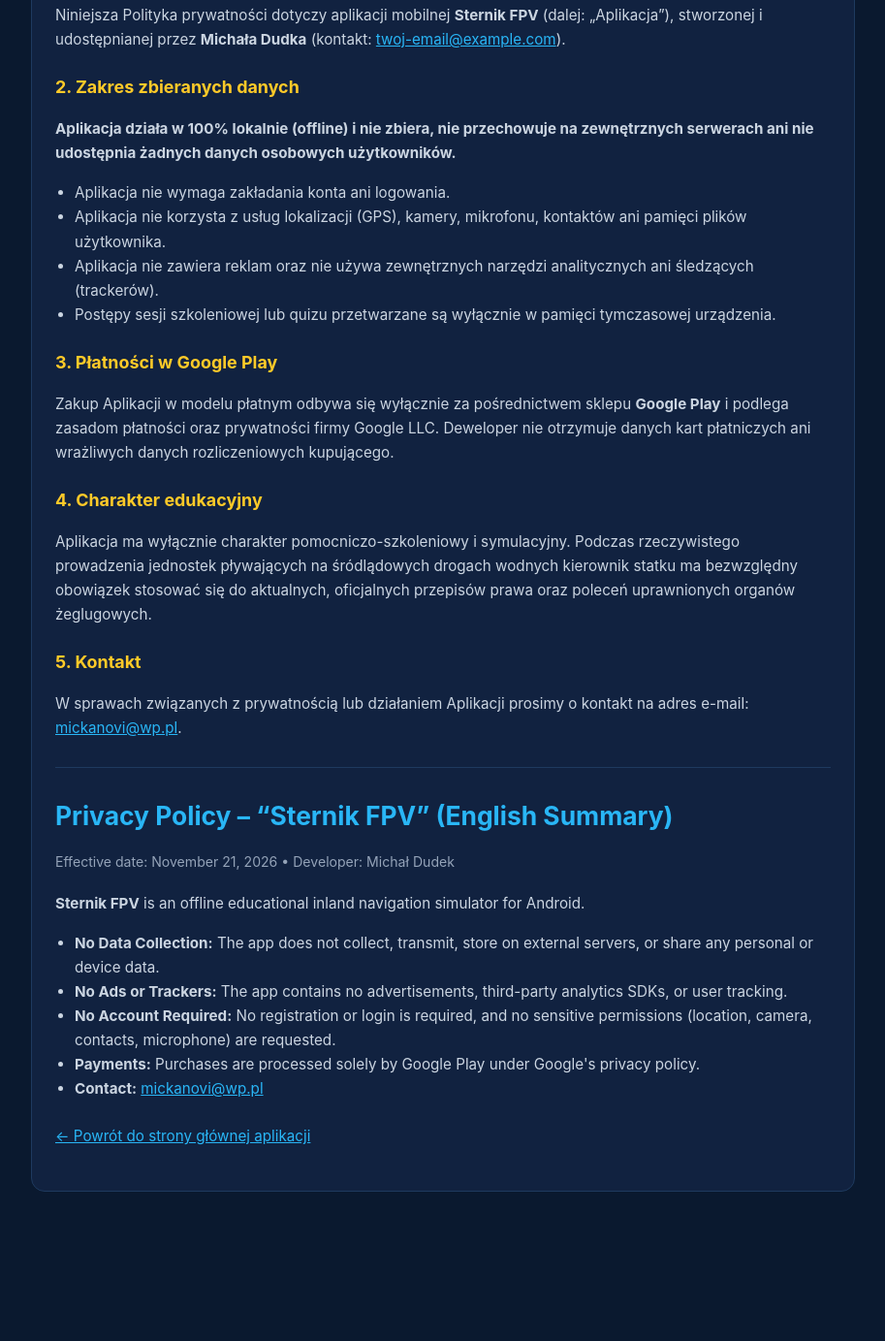
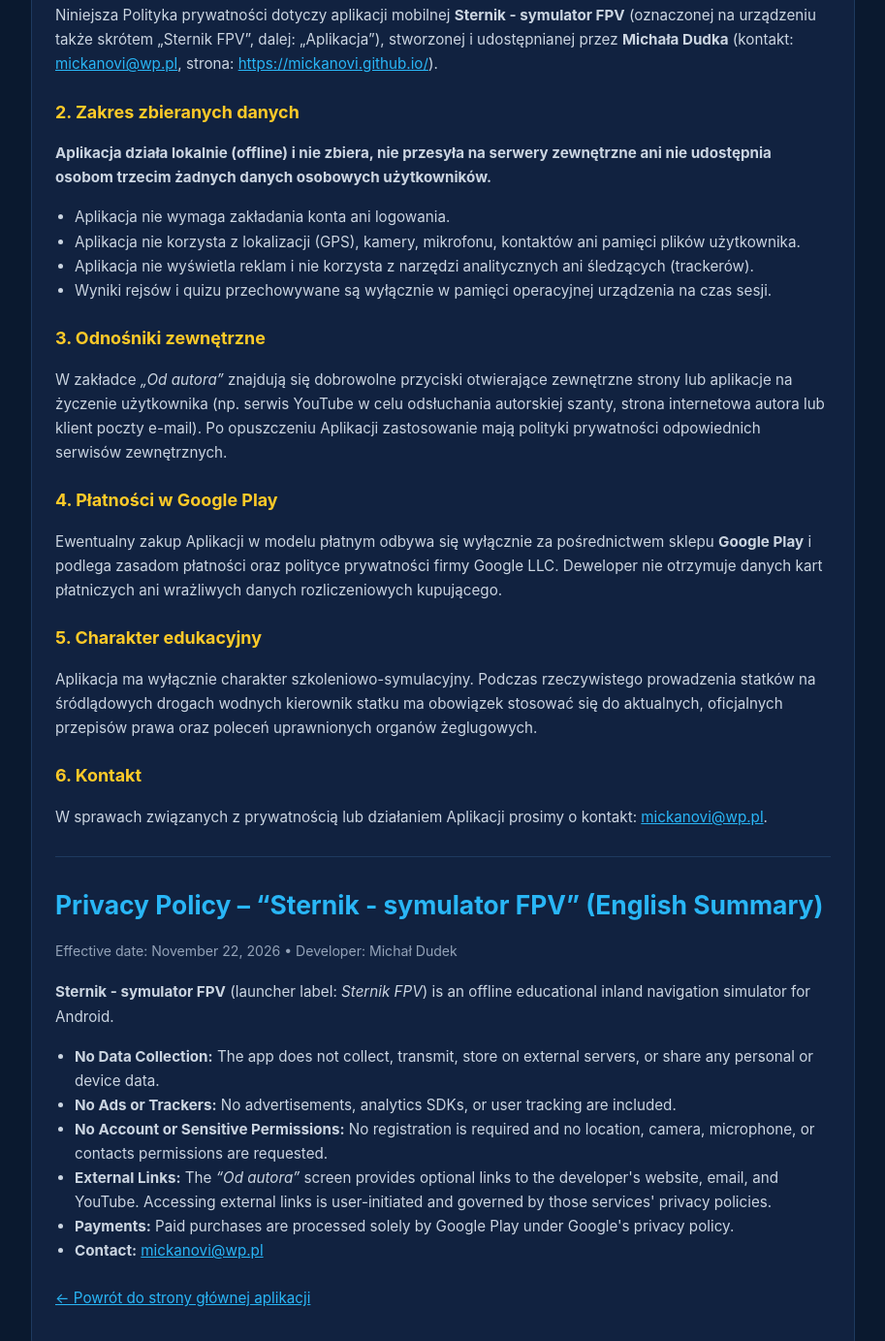
Before and after one commit to Mickanovi/mickanovi.github.io, a plain HTML site: page polityka-prywatnosci.htm in a window 1280 px wide. Shown: the part 223-1606 px from the top of the page at 97% size, without its empty margins (183-1096 px from the left). Before the commit the page ends 1484 px from the top, so only its background shows below. Drawn offline with Linux system fonts and the light colour scheme.

Commit message:
Update polityka-prywatnosci.htm

```diff
--- a/polityka-prywatnosci.htm
+++ b/polityka-prywatnosci.htm
@@ -32,40 +32,44 @@
 </head>
 <body>
   <div class="wrap">
-    <h1>Polityka prywatności aplikacji „Sternik FPV”</h1>
-    <p class="meta">Aplikacja szkoleniowa • Wersja dokumentu z dnia: 21.11.2026 r. • Wydawca: Michał Dudek</p>
+    <h1>Polityka prywatności aplikacji „Sternik - symulator FPV”</h1>
+    <p class="meta">Aplikacja szkoleniowa (ikona: Sternik FPV) • Data aktualizacji: 22.11.2026 r. • Wydawca: Michał Dudek</p>
 
     <h2>1. Informacje ogólne</h2>
-    <p>Niniejsza Polityka prywatności dotyczy aplikacji mobilnej <strong>Sternik FPV</strong> (dalej: „Aplikacja”), stworzonej i udostępnianej przez <strong>Michała Dudka</strong> (kontakt: <a href="mailto:twoj-email@example.com">twoj-email@example.com</a>).</p>
+    <p>Niniejsza Polityka prywatności dotyczy aplikacji mobilnej <strong>Sternik - symulator FPV</strong> (oznaczonej na urządzeniu także skrótem „Sternik FPV”, dalej: „Aplikacja”), stworzonej i udostępnianej przez <strong>Michała Dudka</strong> (kontakt: <a href="mailto:mickanovi@wp.pl">mickanovi@wp.pl</a>, strona: <a href="https://mickanovi.github.io/">https://mickanovi.github.io/</a>).</p>
 
     <h2>2. Zakres zbieranych danych</h2>
-    <p><strong>Aplikacja działa w 100% lokalnie (offline) i nie zbiera, nie przechowuje na zewnętrznych serwerach ani nie udostępnia żadnych danych osobowych użytkowników.</strong></p>
+    <p><strong>Aplikacja działa lokalnie (offline) i nie zbiera, nie przesyła na serwery zewnętrzne ani nie udostępnia osobom trzecim żadnych danych osobowych użytkowników.</strong></p>
     <ul>
       <li>Aplikacja nie wymaga zakładania konta ani logowania.</li>
-      <li>Aplikacja nie korzysta z usług lokalizacji (GPS), kamery, mikrofonu, kontaktów ani pamięci plików użytkownika.</li>
-      <li>Aplikacja nie zawiera reklam oraz nie używa zewnętrznych narzędzi analitycznych ani śledzących (trackerów).</li>
-      <li>Postępy sesji szkoleniowej lub quizu przetwarzane są wyłącznie w pamięci tymczasowej urządzenia.</li>
+      <li>Aplikacja nie korzysta z lokalizacji (GPS), kamery, mikrofonu, kontaktów ani pamięci plików użytkownika.</li>
+      <li>Aplikacja nie wyświetla reklam i nie korzysta z narzędzi analitycznych ani śledzących (trackerów).</li>
+      <li>Wyniki rejsów i quizu przechowywane są wyłącznie w pamięci operacyjnej urządzenia na czas sesji.</li>
     </ul>
 
-    <h2>3. Płatności w Google Play</h2>
-    <p>Zakup Aplikacji w modelu płatnym odbywa się wyłącznie za pośrednictwem sklepu <strong>Google Play</strong> i podlega zasadom płatności oraz prywatności firmy Google LLC. Deweloper nie otrzymuje danych kart płatniczych ani wrażliwych danych rozliczeniowych kupującego.</p>
+    <h2>3. Odnośniki zewnętrzne</h2>
+    <p>W zakładce <em>„Od autora”</em> znajdują się dobrowolne przyciski otwierające zewnętrzne strony lub aplikacje na życzenie użytkownika (np. serwis YouTube w celu odsłuchania autorskiej szanty, strona internetowa autora lub klient poczty e-mail). Po opuszczeniu Aplikacji zastosowanie mają polityki prywatności odpowiednich serwisów zewnętrznych.</p>
 
-    <h2>4. Charakter edukacyjny</h2>
-    <p>Aplikacja ma wyłącznie charakter pomocniczo-szkoleniowy i symulacyjny. Podczas rzeczywistego prowadzenia jednostek pływających na śródlądowych drogach wodnych kierownik statku ma bezwzględny obowiązek stosować się do aktualnych, oficjalnych przepisów prawa oraz poleceń uprawnionych organów żeglugowych.</p>
+    <h2>4. Płatności w Google Play</h2>
+    <p>Ewentualny zakup Aplikacji w modelu płatnym odbywa się wyłącznie za pośrednictwem sklepu <strong>Google Play</strong> i podlega zasadom płatności oraz polityce prywatności firmy Google LLC. Deweloper nie otrzymuje danych kart płatniczych ani wrażliwych danych rozliczeniowych kupującego.</p>
 
-    <h2>5. Kontakt</h2>
-    <p>W sprawach związanych z prywatnością lub działaniem Aplikacji prosimy o kontakt na adres e-mail: <a href="mailto:mickanovi@wp.pl">mickanovi@wp.pl</a>.</p>
+    <h2>5. Charakter edukacyjny</h2>
+    <p>Aplikacja ma wyłącznie charakter szkoleniowo-symulacyjny. Podczas rzeczywistego prowadzenia statków na śródlądowych drogach wodnych kierownik statku ma obowiązek stosować się do aktualnych, oficjalnych przepisów prawa oraz poleceń uprawnionych organów żeglugowych.</p>
+
+    <h2>6. Kontakt</h2>
+    <p>W sprawach związanych z prywatnością lub działaniem Aplikacji prosimy o kontakt: <a href="mailto:mickanovi@wp.pl">mickanovi@wp.pl</a>.</p>
 
     <hr>
 
-    <h1>Privacy Policy – “Sternik FPV” (English Summary)</h1>
-    <p class="meta">Effective date: November 21, 2026 • Developer: Michał Dudek</p>
-    <p><strong>Sternik FPV</strong> is an offline educational inland navigation simulator for Android.</p>
+    <h1>Privacy Policy – “Sternik - symulator FPV” (English Summary)</h1>
+    <p class="meta">Effective date: November 22, 2026 • Developer: Michał Dudek</p>
+    <p><strong>Sternik - symulator FPV</strong> (launcher label: <em>Sternik FPV</em>) is an offline educational inland navigation simulator for Android.</p>
     <ul>
       <li><strong>No Data Collection:</strong> The app does not collect, transmit, store on external servers, or share any personal or device data.</li>
-      <li><strong>No Ads or Trackers:</strong> The app contains no advertisements, third-party analytics SDKs, or user tracking.</li>
-      <li><strong>No Account Required:</strong> No registration or login is required, and no sensitive permissions (location, camera, contacts, microphone) are requested.</li>
-      <li><strong>Payments:</strong> Purchases are processed solely by Google Play under Google's privacy policy.</li>
+      <li><strong>No Ads or Trackers:</strong> No advertisements, analytics SDKs, or user tracking are included.</li>
+      <li><strong>No Account or Sensitive Permissions:</strong> No registration is required and no location, camera, microphone, or contacts permissions are requested.</li>
+      <li><strong>External Links:</strong> The <em>“Od autora”</em> screen provides optional links to the developer's website, email, and YouTube. Accessing external links is user-initiated and governed by those services' privacy policies.</li>
+      <li><strong>Payments:</strong> Paid purchases are processed solely by Google Play under Google's privacy policy.</li>
       <li><strong>Contact:</strong> <a href="mailto:mickanovi@wp.pl">mickanovi@wp.pl</a></li>
     </ul>
 
```
